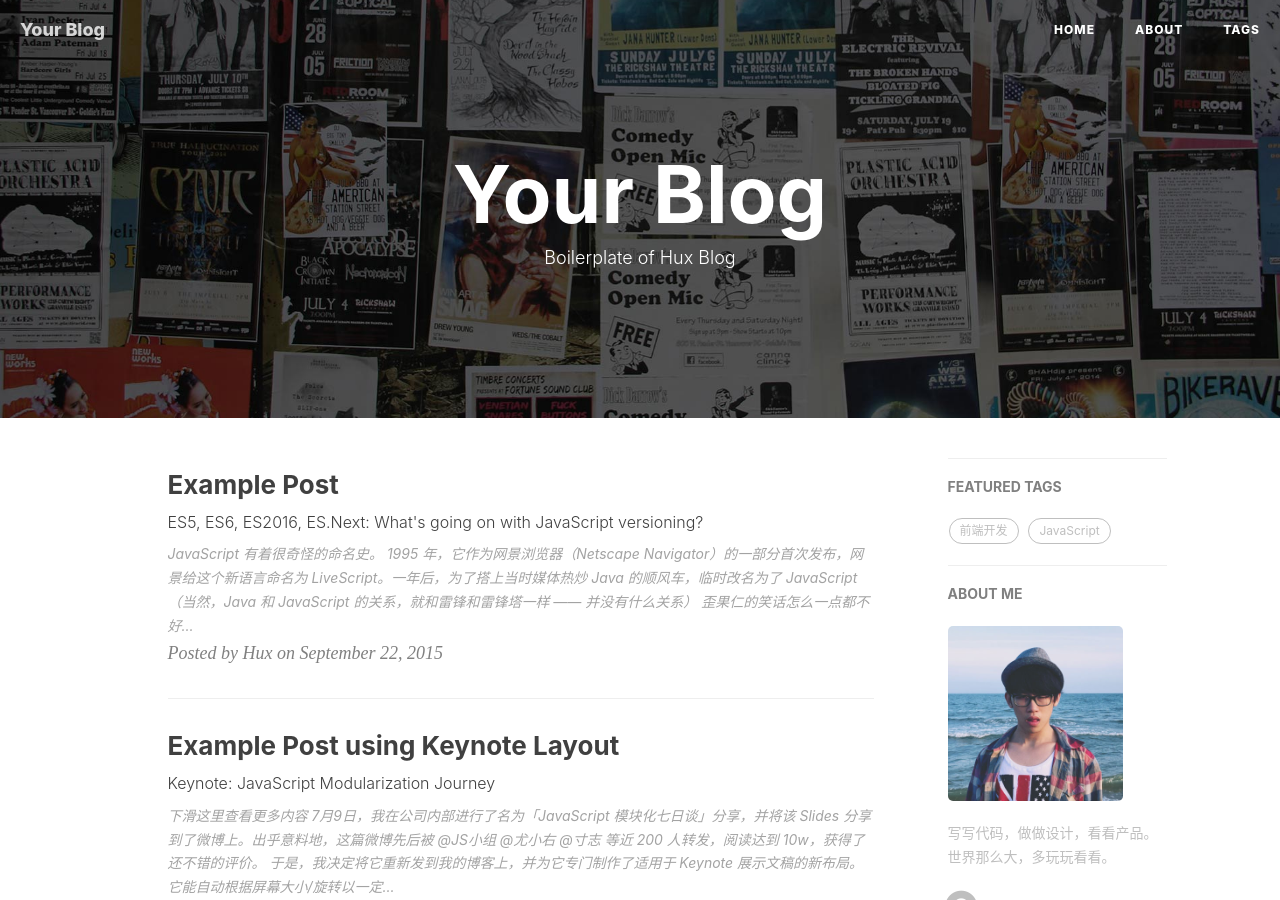
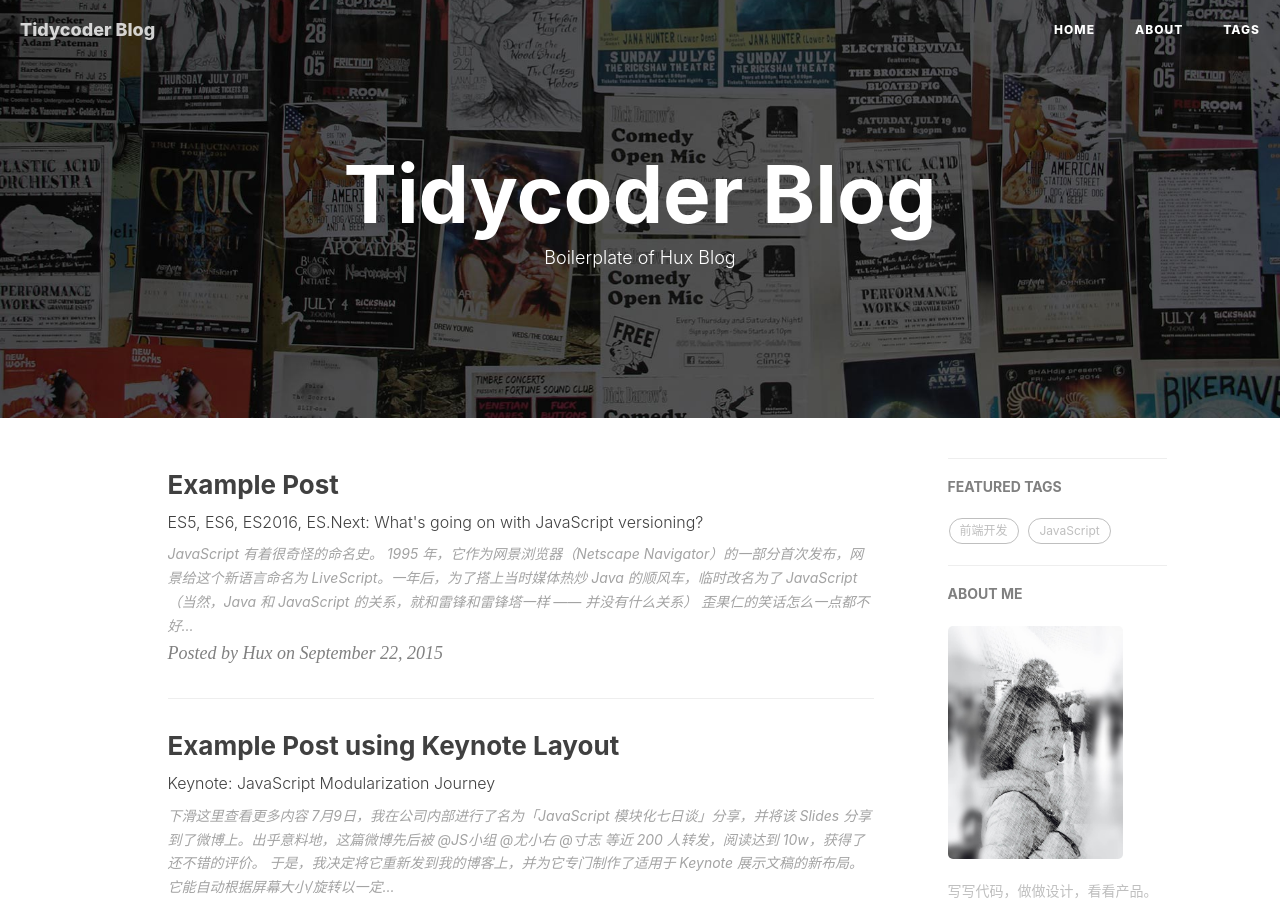
Before and after one commit to tidycoder/tidycoder.github.io, a Jekyll site: the page built from index.html, in a window 1280 px wide and 900 px high. Built offline with Jekyll 4.4.1, drawn with Linux system fonts in a browser that asks for light colours; nearby versions of some CDN libraries; the list of posts is cut into pages by our own code; comment, search, counter and statistics services are not loaded; some of the changed text lies outside the part shown.

```diff
--- a/_config.yml
+++ b/_config.yml
@@ -1,6 +1,6 @@
 # Site settings
-title: Your Blog
-SEOTitle: 你的博客 | Your Blog
+title: Tidycoder Blog
+SEOTitle: Tidycoder的博客 | Tidycoder Blog
 header-img: img/home-bg.jpg
 email: huxpro@gmail.com
 description: ""
@@ -70,7 +70,7 @@
 # Sidebar settings
 sidebar: true                           # whether or not using Sidebar.
 sidebar-about-description: "写写代码，做做设计，看看产品。世界那么大，多玩玩看看。"
-sidebar-avatar: /img/avatar-hux.jpg      # use absolute URL, seeing it's used in both `/` and `/about/`
+sidebar-avatar: /img/avatar-tidycoder.jpg      # use absolute URL, seeing it's used in both `/` and `/about/`
 
 
 
```
Also changed, not shown: img/about-bg.jpg, img/avatar-tidycoder.jpg (added).
